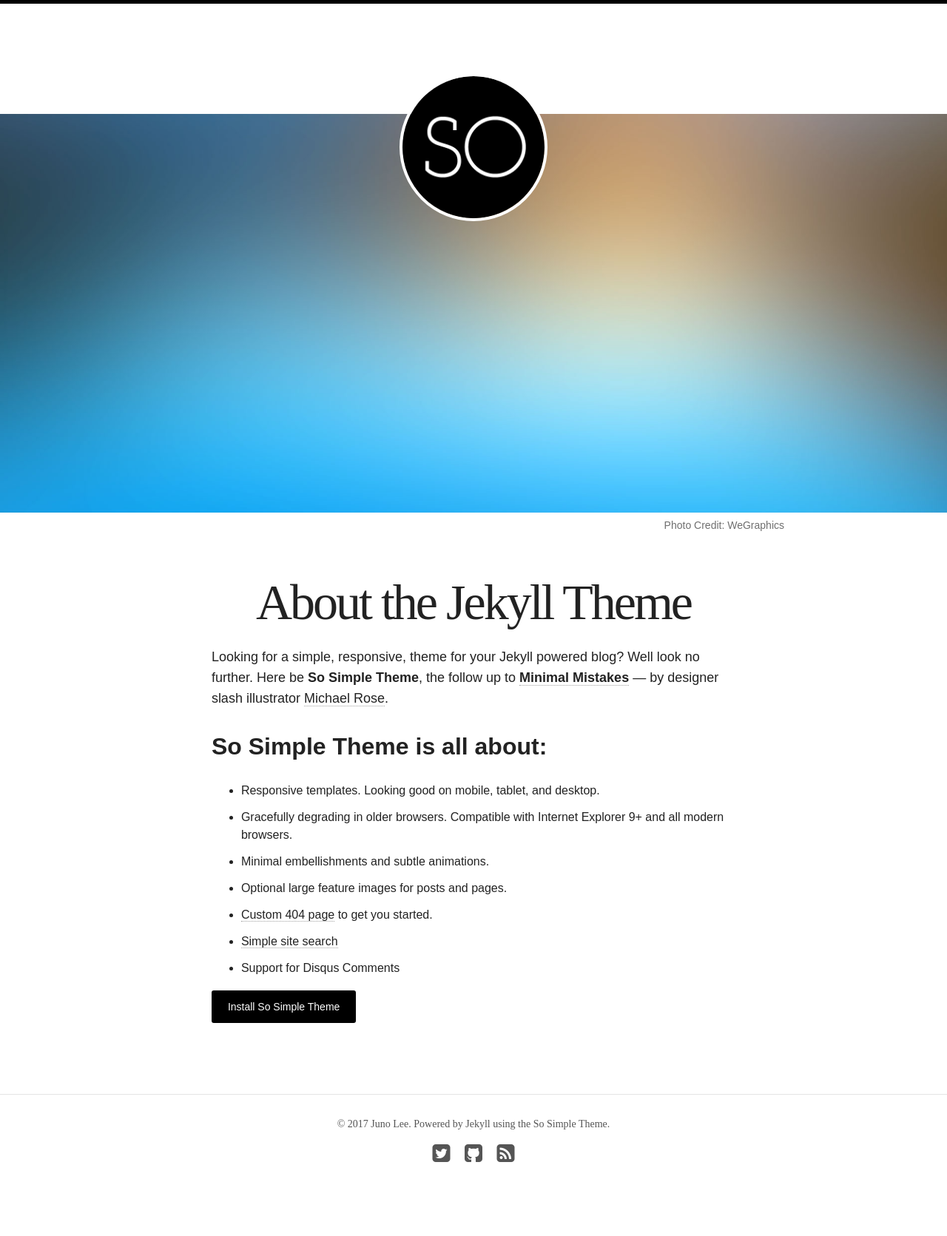
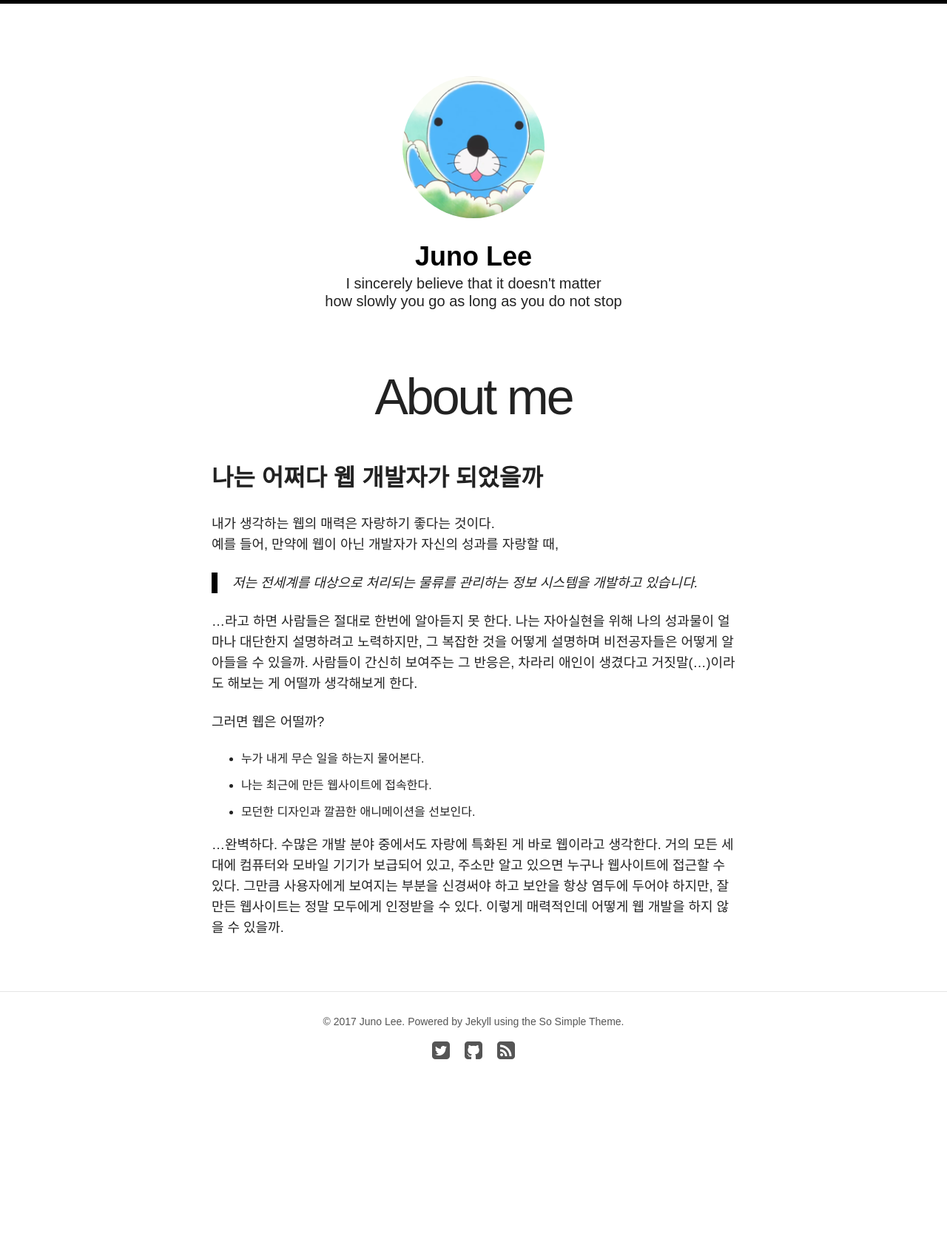
Before and after one commit to johanneslee/johanneslee.github.io, a Jekyll site: the page built from about/index.md, in a window 1280 px wide. Shown: the whole page at 74% size. Built offline with Jekyll 4.4.1, drawn with Linux system fonts in a browser that asks for light colours; nearby versions of some CDN libraries; after the commit the page ends 1531 px from its top, so only the background shows below that.

Commit message:
apply theme and init website

```diff
--- a/_config.yml
+++ b/_config.yml
@@ -3,7 +3,7 @@
 title: Juno Lee
 locale: ko_KR
 description: I sincerely believe that it doesn't matter<br>how slowly you go as long as you do not stop
-logo: site-logo.png
+logo: bonobono.png
 search: true
 url: https://johanneslee.github.io
 
@@ -37,7 +37,7 @@ exclude: ["lib", "config.rb", "Capfile", "config", "log", "Rakefile", "Rakefile.
 # Site owner
 owner:
   name: Juno Lee
-  avatar: bio-photo.jpg
+  avatar: juno-lee.jpg
   email: sj202117@gmail.com
   disqus-shortname:
   twitter: pro9ramer
--- a/_sass/_variables.scss
+++ b/_sass/_variables.scss
@@ -3,7 +3,7 @@ $base-font                : 'source-sans-pro', sans-serif;
 $heading-font             : $base-font;
 $caption-font             : $base-font;
 $code-font                : 'source-code-pro', monospace;
-$alt-font                 : 'NanumGothic', 'volkhov', serif;
+$alt-font                 : 'source-sans-pro', 'NanumGothic', sans-serif;
 
 $doc-font-size            : 16;
 $doc-line-height          : 24;
--- a/about/index.md
+++ b/about/index.md
@@ -1,26 +1,23 @@
 ---
 layout: page
-title: About the Jekyll Theme
-excerpt: "So Simple is a responsive Jekyll theme for your words and images."
-modified: 2014-08-08T19:44:38.564948-04:00
-image:
-  feature: so-simple-sample-image-4.jpg
-  credit: WeGraphics
-  creditlink: http://wegraphics.net/downloads/free-ultimate-blurred-background-pack/
+title: About me
+#excerpt: "So Simple is a responsive Jekyll theme for your words and images."
+modified: 2017-11-22T17:17:38.564948-04:00
 ---
 
-Looking for a simple, responsive, theme for your Jekyll powered blog? Well look no further. Here be **So Simple Theme**, the follow up to [**Minimal Mistakes**](http://mmistakes.github.io/minimal-mistakes) --- by designer slash illustrator [Michael Rose](http://mademistakes.com).
+## 나는 어쩌다 웹 개발자가 되었을까
 
-## So Simple Theme is all about:
+내가 생각하는 웹의 매력은 자랑하기 좋다는 것이다.<br>
+예를 들어, 만약에 웹이 아닌 개발자가 자신의 성과를 자랑할 때,
 
-* Responsive templates. Looking good on mobile, tablet, and desktop.
-* Gracefully degrading in older browsers. Compatible with Internet Explorer 9+ and all modern browsers.
-* Minimal embellishments and subtle animations.
-* Optional large feature images for posts and pages.
-* [Custom 404 page]({{ site.url }}/404.html) to get you started.
-* [Simple site search](https://github.com/christian-fei/Simple-Jekyll-Search)
-* Support for Disqus Comments
+>저는 전세계를 대상으로 처리되는 물류를 관리하는 정보 시스템을 개발하고 있습니다.
 
-<a markdown="0" href="{{ site.url }}/theme-setup" class="btn">Install So Simple Theme</a>
+...라고 하면 사람들은 절대로 한번에 알아듣지 못 한다. 나는 자아실현을 위해 나의 성과물이 얼마나 대단한지 설명하려고 노력하지만, 그 복잡한 것을 어떻게 설명하며 비전공자들은 어떻게 알아들을 수 있을까. 사람들이 간신히 보여주는 그 반응은, 차라리 애인이 생겼다고 거짓말(...)이라도 해보는 게 어떨까 생각해보게 한다.
 
-[^1]: Example: *domain.com/category-name/post-title*
+그러면 웹은 어떨까?
+
+* 누가 내게 무슨 일을 하는지 물어본다.
+* 나는 최근에 만든 웹사이트에 접속한다.
+* 모던한 디자인과 깔끔한 애니메이션을 선보인다.
+
+...완벽하다. 수많은 개발 분야 중에서도 자랑에 특화된 게 바로 웹이라고 생각한다. 거의 모든 세대에 컴퓨터와 모바일 기기가 보급되어 있고, 주소만 알고 있으면 누구나 웹사이트에 접근할 수 있다. 그만큼 사용자에게 보여지는 부분을 신경써야 하고 보안을 항상 염두에 두어야 하지만, 잘 만든 웹사이트는 정말 모두에게 인정받을 수 있다. 이렇게 매력적인데 어떻게 웹 개발을 하지 않을 수 있을까.
```
Also changed, not shown: _data/authors.yml (+7 -18 lines), _data/navigation.yml (+6 -6 lines), articles/index.md (+1 -1 lines), images/bonobono.png (added), images/juno-lee.jpg (added).
